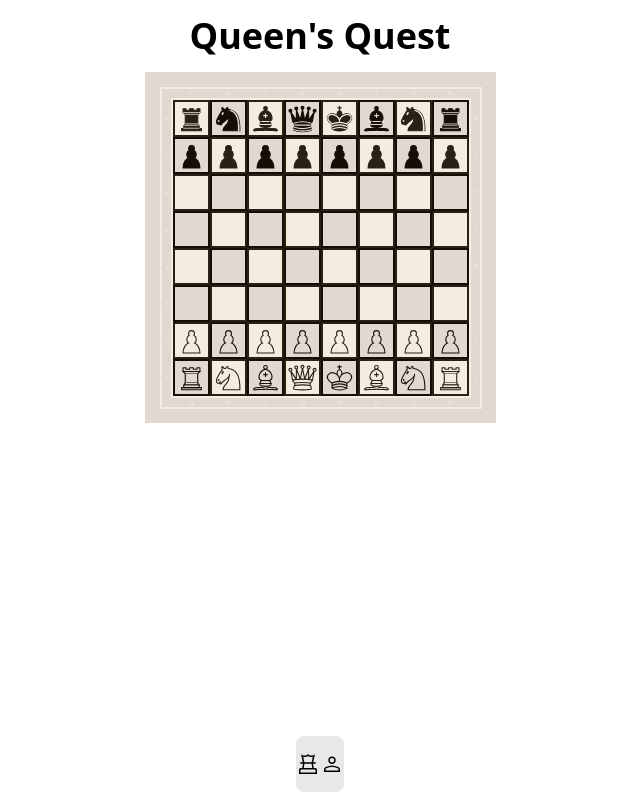
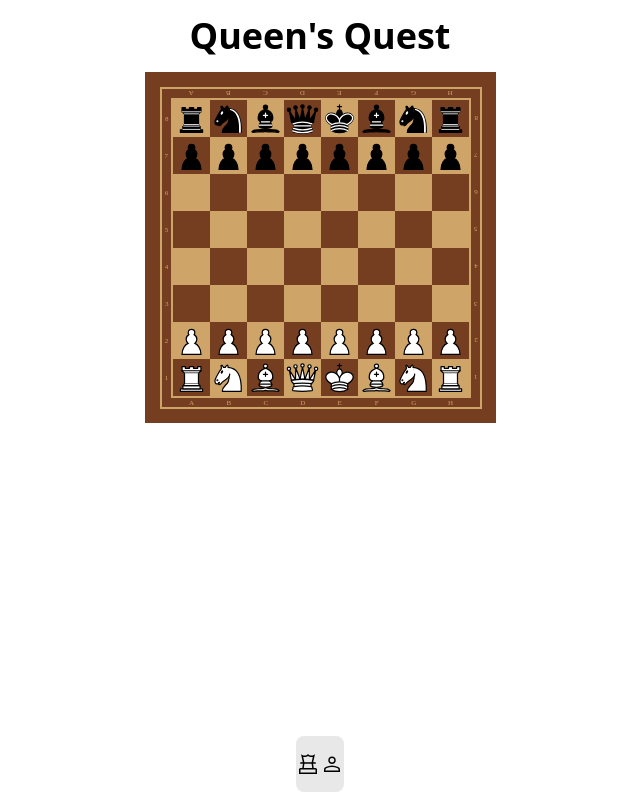
Before and after one commit to alex-ar10/chess-app, a Next.js app: page / in a window 1280 px wide. Shown: the whole page, without its empty margins (320-960 px from the left). Built offline with nearby package versions, Linux system fonts and the light colour scheme.

Commit message:
fix error handling and add background color to selected piece

```diff
--- a/src/components/ChessGame/ChessGame.tsx
+++ b/src/components/ChessGame/ChessGame.tsx
@@ -1,3 +1,4 @@
+import { PlayerColor } from "../type";
 import { useState } from "react";
 import Image from "next/image";
 import chessboard from "@/assets/chessboard.svg";
@@ -35,13 +36,15 @@ export default function ChessGame() {
 
   const [errorMessage, setErrorMessage] = useState<string | null>(null);
 
-  const [currentPlayer, setCurrentPlayer] = useState<"w" | "b">("w");
-
   const handlePieceClick = (id: string) => {
     // Check if the piece belongs to the current player's turn
+    const player: PlayerColor = chessLogic.turn;
+    console.log("player:", player);
+
     const pieceColor = piecePositions[id]?.color;
-    console.log(pieceColor);
-    if (pieceColor !== currentPlayer) {
+    console.log("pieceColor:", pieceColor);
+    console.log("selected Piece", selectedPiece);
+    if (selectedPiece === null && pieceColor !== player) {
       setErrorMessage("It's not your turn! Please select a valid piece.");
       return;
     }
@@ -55,7 +58,7 @@ export default function ChessGame() {
       if (isMoveValid) {
         setSelectedPiece(null);
         setErrorMessage(null); // Clear any previous error messages on a successful move
-        setCurrentPlayer(currentPlayer === "w" ? "b" : "w"); // Change the current player's turn
+        chessLogic.turn = player === "w" ? "b" : "w"; // Change the current player's turn in the Chessboard instance
       }
     } else {
       // If no piece is selected, select the clicked piece
@@ -75,6 +78,7 @@ export default function ChessGame() {
     } else {
       // Show error message if the move is invalid
       setErrorMessage("Invalid move! Please try again.");
+      setSelectedPiece(null);
     }
     return isMoveValid;
   };
@@ -137,7 +141,9 @@ export default function ChessGame() {
             <div
               key={index}
               id={id}
-              className="absolute w-37px h-37px border-2 border-black"
+              className={`absolute w-37px h-37px ${
+                selectedPiece === id ? "bg-slate-400" : ""
+              }`}
               style={{
                 top: `${Math.floor(index / gridSize) * cellSize}px`,
                 left: `${(index % gridSize) * cellSize}px`,
@@ -165,7 +171,7 @@ export default function ChessGame() {
         alt="Chessboard"
         width={351}
         height={351}
-        className="pointer-events-none opacity-20"
+        className="pointer-events-none"
       />
       <div className="text-red-500">{errorMessage}</div>
     </main>
--- a/src/components/ChessLogic/Chessboard.tsx
+++ b/src/components/ChessLogic/Chessboard.tsx
@@ -1,3 +1,4 @@
+import { PlayerColor } from "../type";
 import ChessPiece from "./ChessPiece";
 import Rook from "./Pieces/Rook/Rook";
 import Knight from "./Pieces/Knight/Knight";
@@ -10,7 +11,7 @@ class Chessboard {
   public chessboard: string[][];
   public coordinates: { [key: string]: { color: string; pieceType: string } };
   public pieces: { [key: string]: ChessPiece };
-  public turn: string;
+  public turn: PlayerColor;
 
   constructor() {
     this.chessboard = [
--- /dev/null
+++ b/src/components/type.ts
@@ -0,0 +1 @@
+export type PlayerColor = "w" | "b";
```
